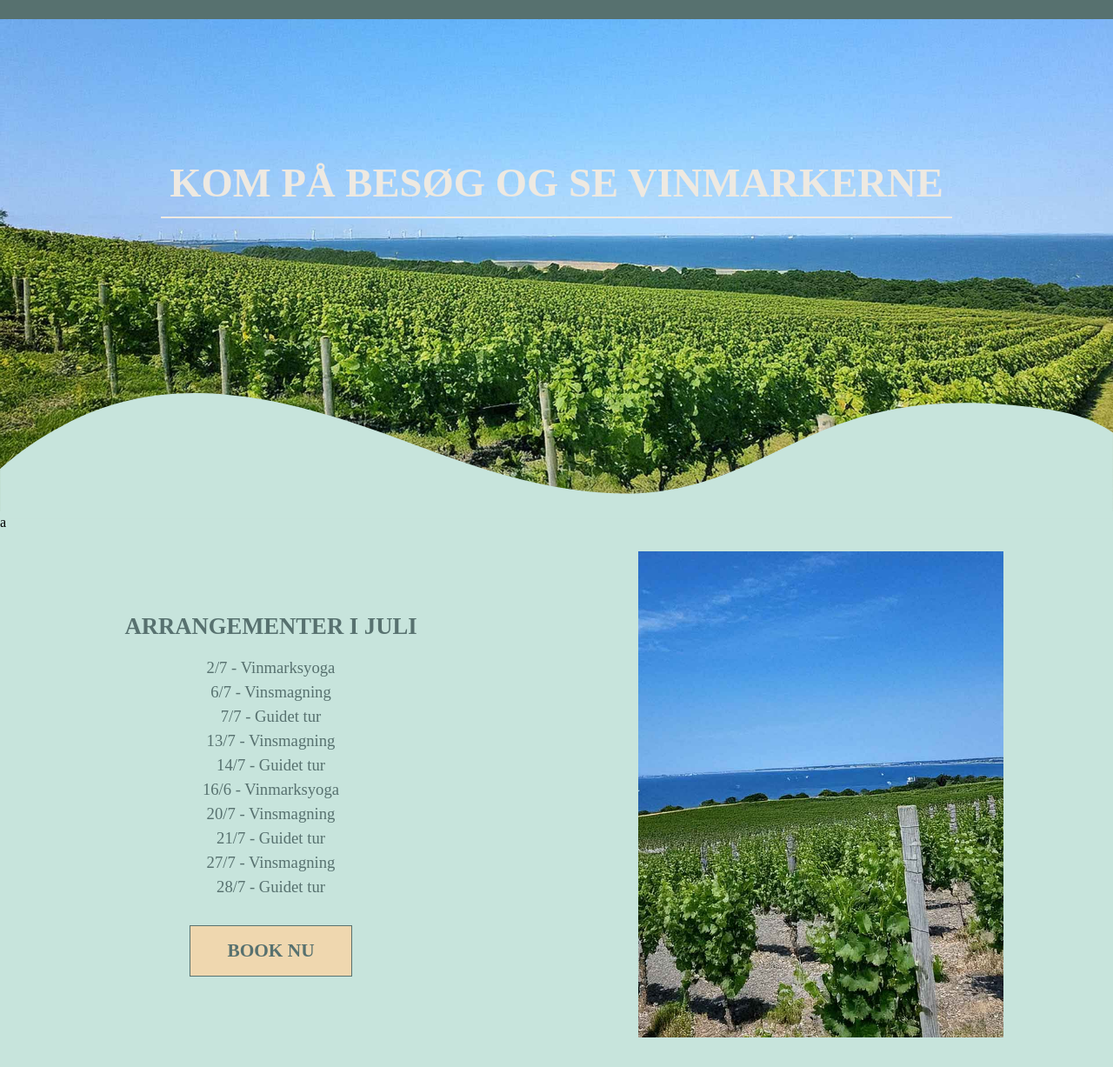
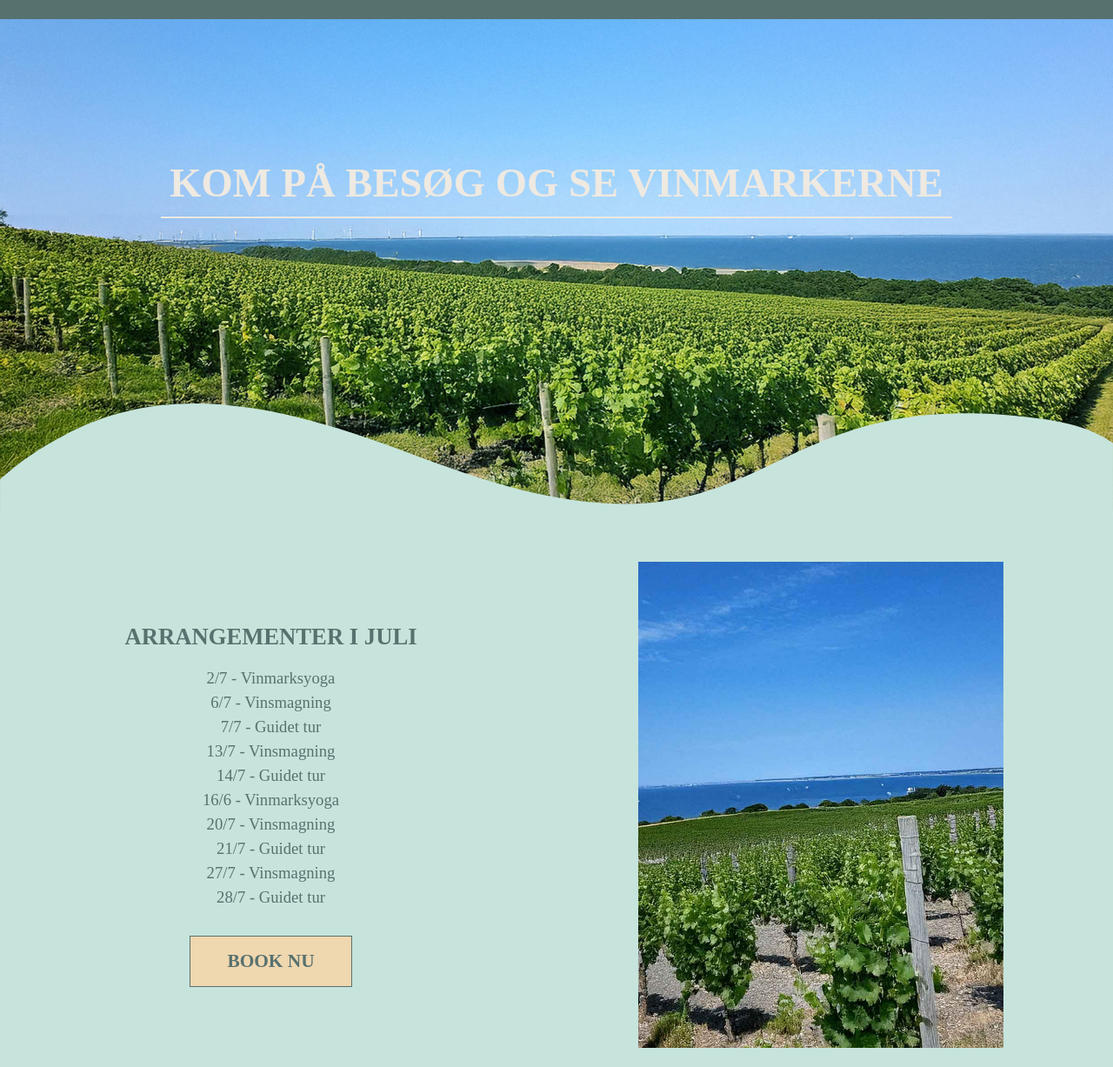
Before and after one commit to Rosa2401/multimedieproduktion-1, a plain HTML site: page besøg.html in a window 1280 px wide. Shown: the part 73-1300 px from the top of the page at 87% size. Drawn offline with Linux system fonts and the light colour scheme; a web font is replaced by a local one.

Commit message:
Add files via upload

```diff
--- a/besøg.css
+++ b/besøg.css
@@ -32,7 +32,7 @@
     text-align: center;
     width: 100%;
     padding: 0;
-    margin-top: -30px;
+
 }
 
 #background-wave {
--- a/besøg.html
+++ b/besøg.html
@@ -182,7 +182,7 @@
     <main>
 
         <div id="visit-hero">
-            <img src="images/vinmark9.jpg" alt="HAVBLINKs vinmarker med det sydfynske hav i baggrunden">a
+            <img src="images/vinmark9-2.jpg" alt="HAVBLINKs vinmarker med det sydfynske hav i baggrunden">
             <h1>KOM PÅ BESØG OG SE VINMARKERNE</h1>
         </div>
 
```
